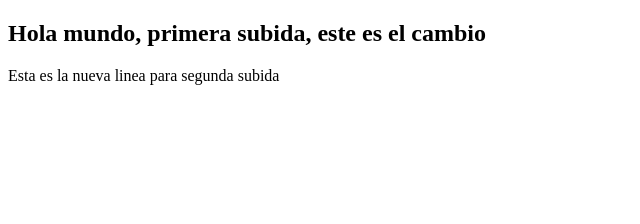
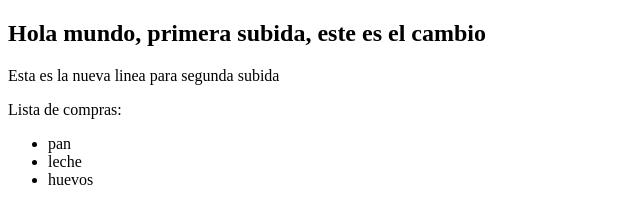
Before and after one commit to ricardosikic/lecture-2-repaso-git, a plain HTML site: page index.html in a window 1280 px wide. Shown: the whole page, without its empty margins (0-640 px from the left). Drawn offline with Linux system fonts and the light colour scheme.

Commit message:
primera version rama

```diff
--- a/index.html
+++ b/index.html
@@ -8,5 +8,11 @@
 <body>
     <h2>Hola mundo, primera subida, este es el cambio</h2>
     <p>Esta es la nueva linea para segunda subida</p>
+    <p>Lista de compras:</p>
+    <ul>
+        <li>pan</li>
+        <li>leche</li>
+        <li>huevos</li>
+    </ul>
 </body>
 </html>
```
